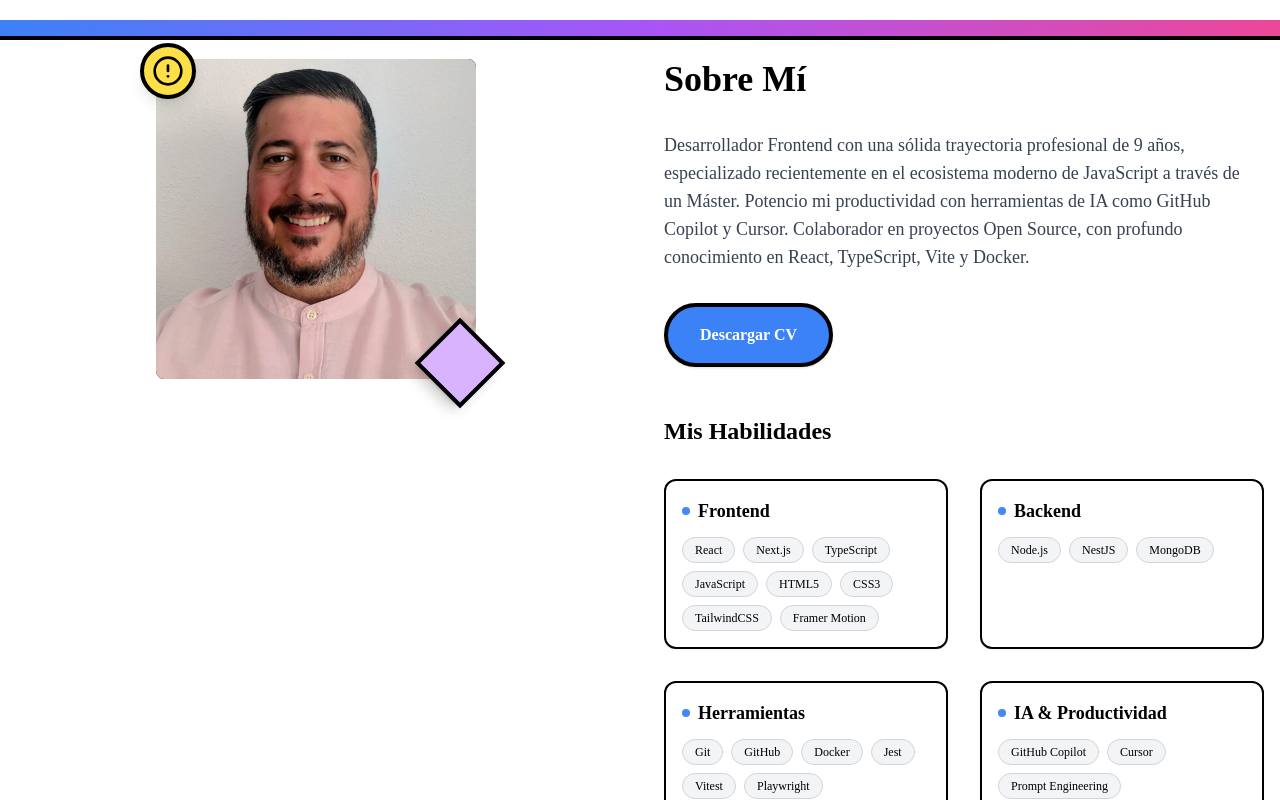
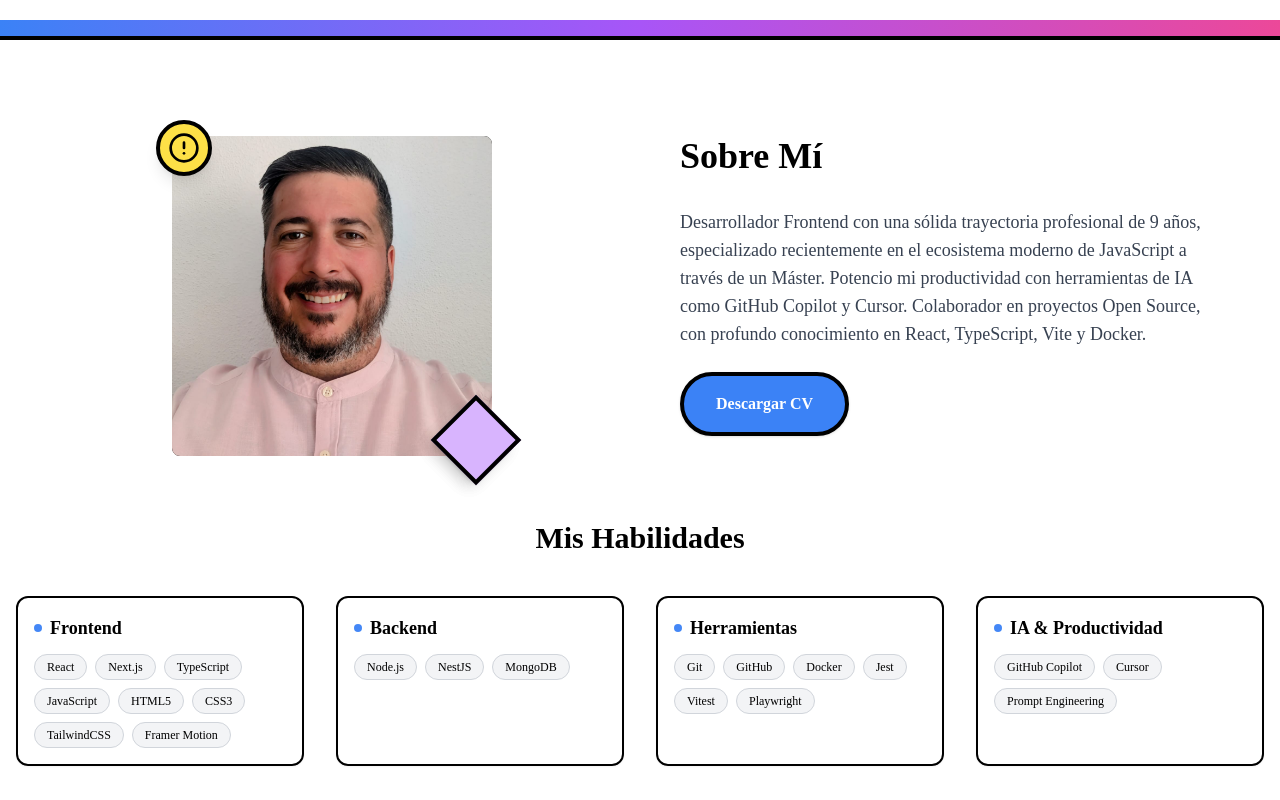
Before and after one commit to MarcosGiannini/portfolio, a Next.js app: page / in a window 1280 px wide. Shown: the part 760-1560 px from the top of the page. Built offline with nearby package versions, Linux system fonts and the light colour scheme.

Commit message:
feat(about): reestructura sección en dos filas y centra layout; ajusta gaps (mobile gap-12, md gap-20) y ancho (max-w-6xl)

```diff
--- a/src/components/AboutMe/index.tsx
+++ b/src/components/AboutMe/index.tsx
@@ -20,10 +20,11 @@ const skillCategories = [
 ];
 const AboutMe = () => {
   return (
-  <section id="about" className="min-h-screen flex items-center justify-center bg-white border-b-4 border-black scroll-snap-align-start">
+  <section id="about" className="min-h-screen py-24 flex items-center justify-center bg-white border-b-4 border-black scroll-snap-align-start">
       <div className="container mx-auto px-4">
-        <div className="flex flex-col md:flex-row items-center md:items-start gap-12">
-          <div className="md:w-1/2 w-full flex justify-center mb-8 md:mb-0">
+        {/* Fila superior: dos columnas (foto izquierda, texto+CTA derecha) */}
+  <div className="grid md:grid-cols-2 items-center md:items-start justify-center gap-12 md:gap-20 max-w-6xl mx-auto">
+          <div className="w-full flex justify-center mb-8 md:mb-0">
             <div className="relative w-64 h-64 md:w-80 md:h-80 flex items-center justify-center">
               <div className="w-full h-full border-4 border-black rounded-lg overflow-hidden flex items-center justify-center bg-gray-200">
                 <Image
@@ -59,22 +60,27 @@ const AboutMe = () => {
               ></motion.div>
             </div>
           </div>
-          <div className="md:w-1/2 w-full flex flex-col justify-center items-center md:items-start">
+          <div className="w-full flex flex-col justify-center items-center md:items-start">
             <h2 className="text-3xl md:text-4xl font-bold mb-8 text-center md:text-left">Sobre Mí</h2>
-            <p className="text-lg text-gray-700 mb-8 text-center md:text-left max-w-xl">
+            {/* Grupo de presentación + CTA */}
+            <div className="w-full max-w-xl space-y-6 text-center md:text-left">
+              <p className="text-lg text-gray-700">
                 Desarrollador Frontend con una sólida trayectoria profesional de 9 años, especializado recientemente en el ecosistema moderno de JavaScript a través de un Máster. Potencio mi productividad con herramientas de IA como GitHub Copilot y Cursor. Colaborador en proyectos Open Source, con profundo conocimiento en React, TypeScript, Vite y Docker.
               </p>
               <a
                 href="/CV_MarcosGiannini_Frontend.pdf"
                 download
-              className="bg-blue-500 text-white font-bold px-8 py-4 rounded-full border-4 border-black shadow hover:bg-blue-600 transition-colors duration-300 mb-12"
+                className="inline-block bg-blue-500 text-white font-bold px-8 py-4 rounded-full border-4 border-black shadow hover:bg-blue-600 transition-colors duration-300"
               >
                 Descargar CV
               </a>
-            {/* Bloque de habilidades fusionado desde el antiguo componente Skills */}
-            <div id="skills" className="w-full">
+            </div>
+          </div>
+        </div>
+        {/* Fila inferior: habilidades a ancho completo */}
+        <div id="skills" className="w-full mt-16">
           <motion.h3
-                className="text-2xl font-bold mb-8 text-center md:text-left"
+            className="text-2xl md:text-3xl font-bold mb-10 text-center"
             initial={{ opacity: 0, y: 60 }}
             whileInView={{ opacity: 1, y: 0 }}
             viewport={{ once: true, amount: 0.4 }}
@@ -82,11 +88,11 @@ const AboutMe = () => {
           >
             Mis Habilidades
           </motion.h3>
-              <div className="grid md:grid-cols-2 gap-8">
+          <div className="grid grid-cols-1 sm:grid-cols-2 lg:grid-cols-4 gap-6 md:gap-8 auto-rows-fr">
             {skillCategories.map((cat, i) => (
               <motion.div
                 key={cat.title}
-                    className="p-4 rounded-xl border-2 border-black bg-white shadow-sm hover:shadow-lg transition-shadow duration-300"
+                className="h-full p-4 rounded-xl border-2 border-black bg-white shadow-sm hover:shadow-lg transition-shadow duration-300 flex flex-col"
                 variants={skillItem}
                 initial="hidden"
                 whileInView="show"
@@ -119,8 +125,6 @@ const AboutMe = () => {
           </div>
         </div>
       </div>
-        </div>
-      </div>
     </section>
   );
 };
--- a/src/components/Footer/index.tsx
+++ b/src/components/Footer/index.tsx
@@ -1,6 +1,6 @@
 interface FooterProps {
   contactInfo: {
-    phone: string;
+  phone?: string;
     email: string;
   };
   name: string;
@@ -15,12 +15,14 @@ const Footer = ({ contactInfo, name }: FooterProps) => {
         </h1>
         <div className="grid grid-cols-2 gap-4 md:flex md:flex-row md:justify-between md:items-center md:space-y-0 md:space-x-6">
           <div className="flex flex-col space-y-2 md:space-y-0 md:flex-row md:items-center">
-            <a
-              href={`tel:${contactInfo?.phone}`}
-              className="text-gray-600 hover:text-blue-500 transition-colors duration-300 md:mr-6"
-            >
-              {contactInfo?.phone}
-            </a>
+            {contactInfo?.phone && (
+              <a
+                href={`tel:${contactInfo.phone}`}
+                className="text-gray-600 hover:text-blue-500 transition-colors duration-300 md:mr-6"
+              >
+                {contactInfo.phone}
+              </a>
+            )}
             <a
               href={`mailto:${contactInfo?.email}`}
               className="text-gray-600 hover:text-blue-500 transition-colors duration-300"
```
Lines whose indentation alone changed are shown as unchanged.
